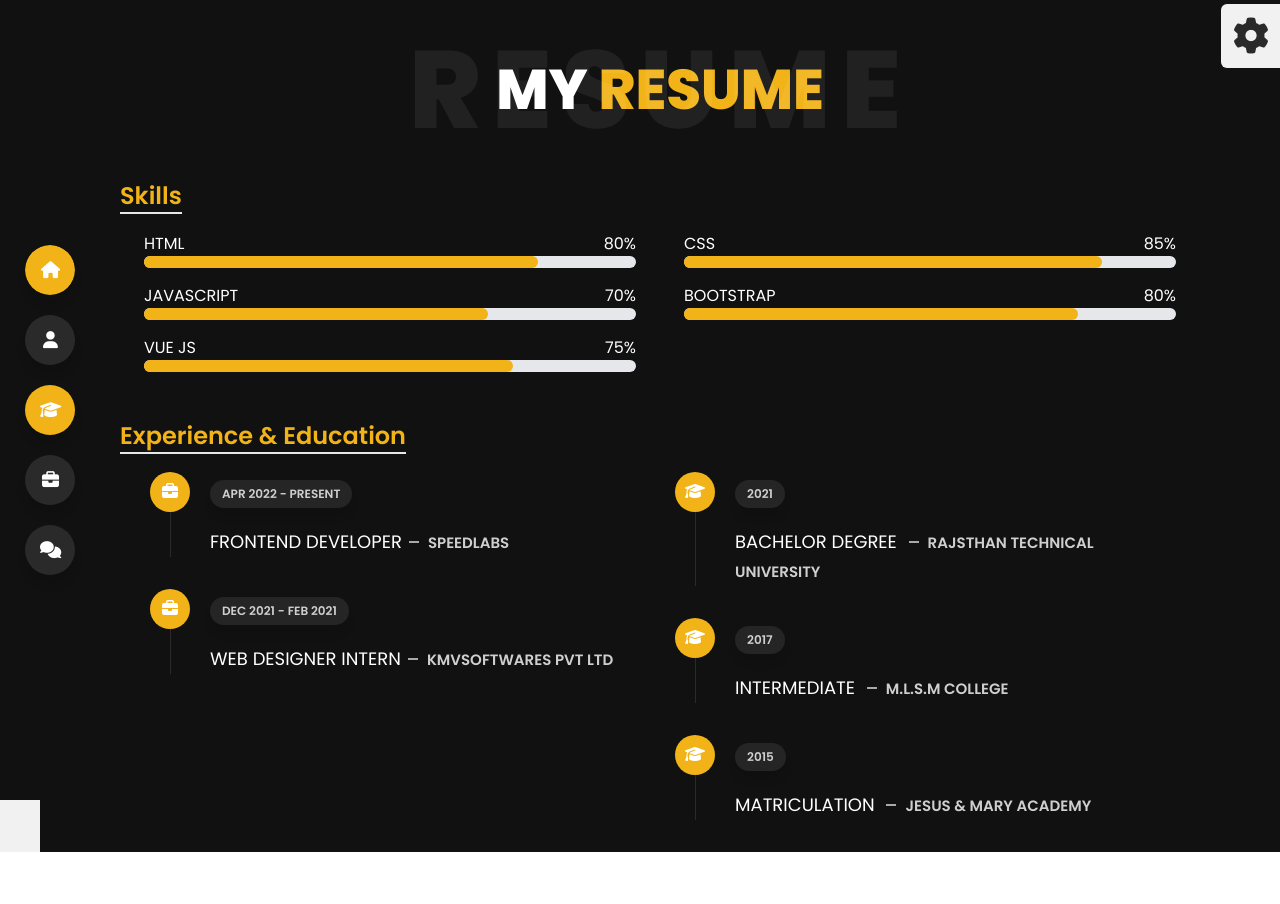
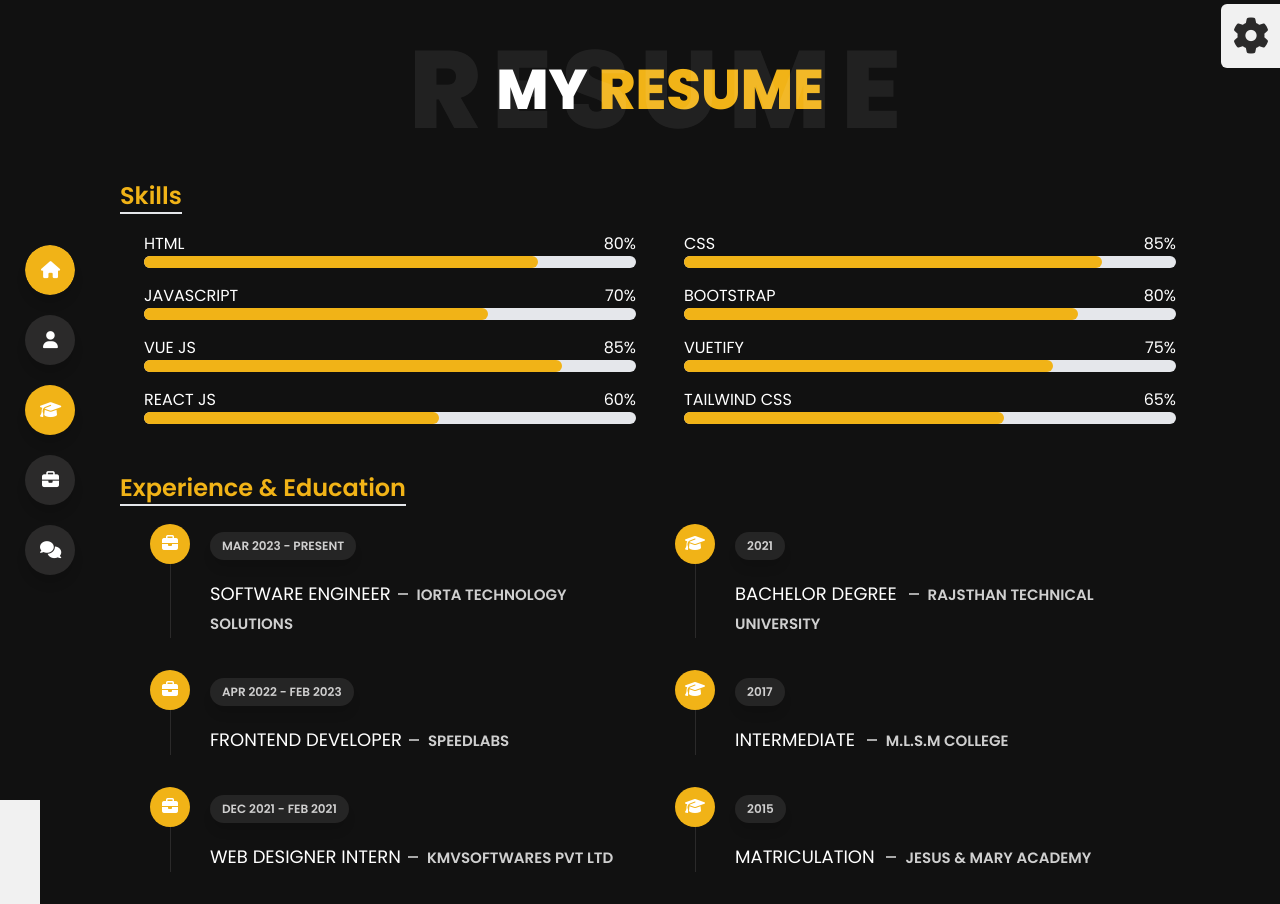
Before and after one commit to imhimanshukr/Portfolio, a Vue app: page /resume in a window 1280 px wide. Before the commit the page ends 852 px from the top, so only its background shows below. Built offline with nearby package versions, Linux system fonts and the light colour scheme.

Commit message:
update experience

```diff
--- a/src/views/Portfolio.vue
+++ b/src/views/Portfolio.vue
@@ -43,7 +43,22 @@ export default {
             //         tabName: 'games'
             //     },
             // ],
-            projectDetail: [{
+            projectDetail: [
+                {
+                    tabId: 3,
+                    tabName: "Vue Js",
+                    projectName: 'LangLift',
+                    url: "https://langlift.netlify.app/",
+                    thumbnail: "https://cdn.hswstatic.com/gif/dictionary.jpg"
+                },
+                {
+                    tabId: 3,
+                    tabName: "Vue Js",
+                    projectName: 'SkyGuru',
+                    url: "https://skyguru.netlify.app/",
+                    thumbnail: "https://townsquare.media/site/385/files/2016/05/grey-sky-above-the-trees.jpg?w=980&q=75"
+                },
+                {
                     tabId: 1,
                     tabName: "Templates",
                     projectName: 'Hospital',
--- a/src/views/Resume.vue
+++ b/src/views/Resume.vue
@@ -67,21 +67,32 @@ export default {
                     skillName: "bootstrap",
                     skillPercentage: "80"
                 },
-                // {
-                //     skillName: "React js",
-                //     skillPercentage: "60"
-                // },
                 {
                     skillName: "Vue js",
+                    skillPercentage: "85"
+                },
+                {
+                    skillName: "Vuetify",
                     skillPercentage: "75"
                 },
-                // {
-                //     skillName: "Tailwind css",
-                //     skillPercentage: "65"
-                // },
+                {
+                    skillName: "React js",
+                    skillPercentage: "60"
+                },
+                {
+                    skillName: "Tailwind css",
+                    skillPercentage: "65"
+                },
             ],
-            experience: [{
-                    duration: "Apr 2022 - Present",
+            experience: [
+                {
+                    duration: "Mar 2023 - Present",
+                    position: "Software Engineer",
+                    companyName: "Iorta Technology Solutions",
+                    // para: "Lorem ipsum dolor sit amet, consectetur tempor incididunt ut labore adipisicing elit",
+                },
+                {
+                    duration: "Apr 2022 - Feb 2023",
                     position: "Frontend developer",
                     companyName: "Speedlabs",
                     // para: "Lorem ipsum dolor sit amet, consectetur tempor incididunt ut labore adipisicing elit",
```
Also changed, not shown: 1 other file (tests, documents, lock files or other folders).
